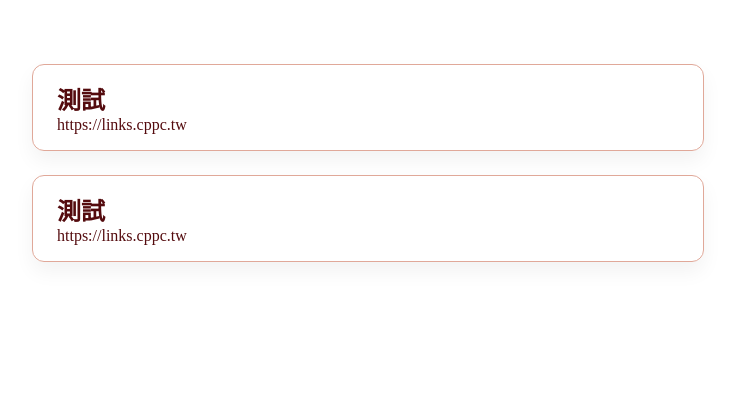
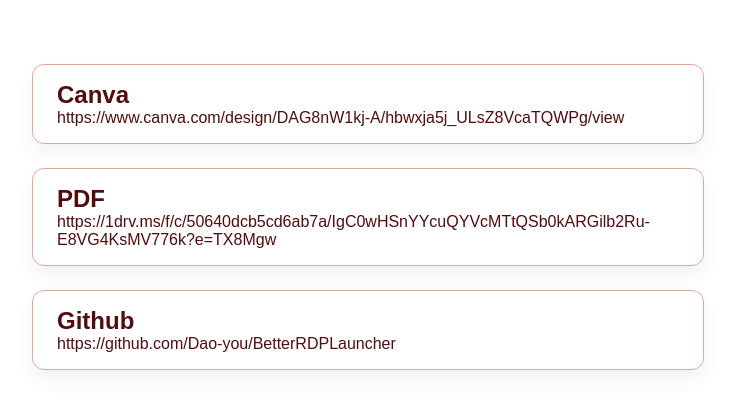
Before and after one commit to Dao-you/FinalLinker, a Vue app: page / in a window 1280 px wide. Shown: the top 408 px of the page, without its empty margins (272-1007 px from the left). Built offline with nearby package versions, Linux system fonts and the light colour scheme; the HTML template or start-up script is replaced by a standard one.

Commit message:
add actions

```diff
--- a/src/App.vue
+++ b/src/App.vue
@@ -2,15 +2,21 @@
 import LinkCard from './components/LinkCard.vue'
 
 const links = [
-  { url: 'https://links.cppc.tw', msg: '測試' },
-  { url: 'https://links.cppc.tw', msg: '測試' },
+  { msg: 'Canva', url: 'https://www.canva.com/design/DAG8nW1kj-A/hbwxja5j_ULsZ8VcaTQWPg/view' },
+  {
+    msg: 'PDF',
+    url: 'https://1drv.ms/f/c/50640dcb5cd6ab7a/IgC0wHSnYYcuQYVcMTtQSb0kARGilb2Ru-E8VG4KsMV776k?e=TX8Mgw',
+  },
+  { msg: 'Github', url: 'https://github.com/Dao-you/BetterRDPLauncher' },
 ]
 </script>
 
 <template>
   <div class="main-container">
-    <LinkCard url="https://links.cppc.tw"> 測試 </LinkCard>
-    <LinkCard url="https://links.cppc.tw"> 測試 </LinkCard>
+    <LinkCard v-for="(link, index) in links" :key="index" :url="link.url">
+      {{ link.msg }}
+      <!-- <template #url>{{ link.url }}</template> -->
+    </LinkCard>
   </div>
 </template>
 
@@ -22,5 +28,6 @@
   max-width: 720px;
   margin: 0 auto;
   padding: 2rem;
+  font-family: sans-serif;
 }
 </style>
--- a/vite.config.ts
+++ b/vite.config.ts
@@ -4,8 +4,12 @@
 import vue from '@vitejs/plugin-vue'
 import vueDevTools from 'vite-plugin-vue-devtools'
 
+const basePath = process.env.BASE_PATH?.trim()
+const resolvedBase = basePath && basePath.length > 0 ? basePath : '/'
+
 // https://vite.dev/config/
 export default defineConfig({
+  base: resolvedBase,
   plugins: [
     vue(),
     vueDevTools(),
```
